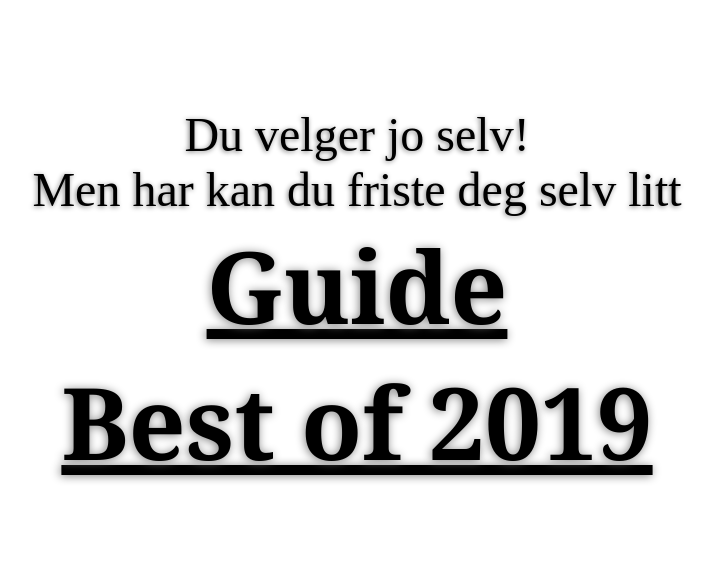
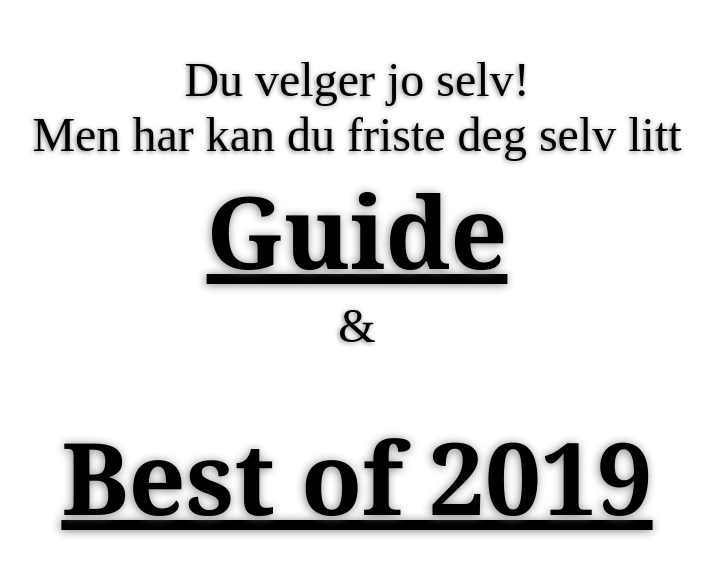
Before and after one commit to vongohren/digital-gifts, a plain HTML site: page src/nina/doodle.html in a window 1280 px wide. Shown: the part 102-678 px from the top of the page, without its empty margins (283-996 px from the left). Drawn offline with Linux system fonts and the light colour scheme.

Commit message:
adding last picture

```diff
--- a/src/nina/doodle.html
+++ b/src/nina/doodle.html
@@ -12,6 +12,8 @@
         <span>Men har kan du friste deg selv litt</span>
         <br/>
         <div id="button">Guide</div>
+        <div>&</div>
+        <br/>
         <div id="button2">Best of 2019</div>
       </div>
     </div>
```
Also changed, not shown: src/nina/img-6.png.
